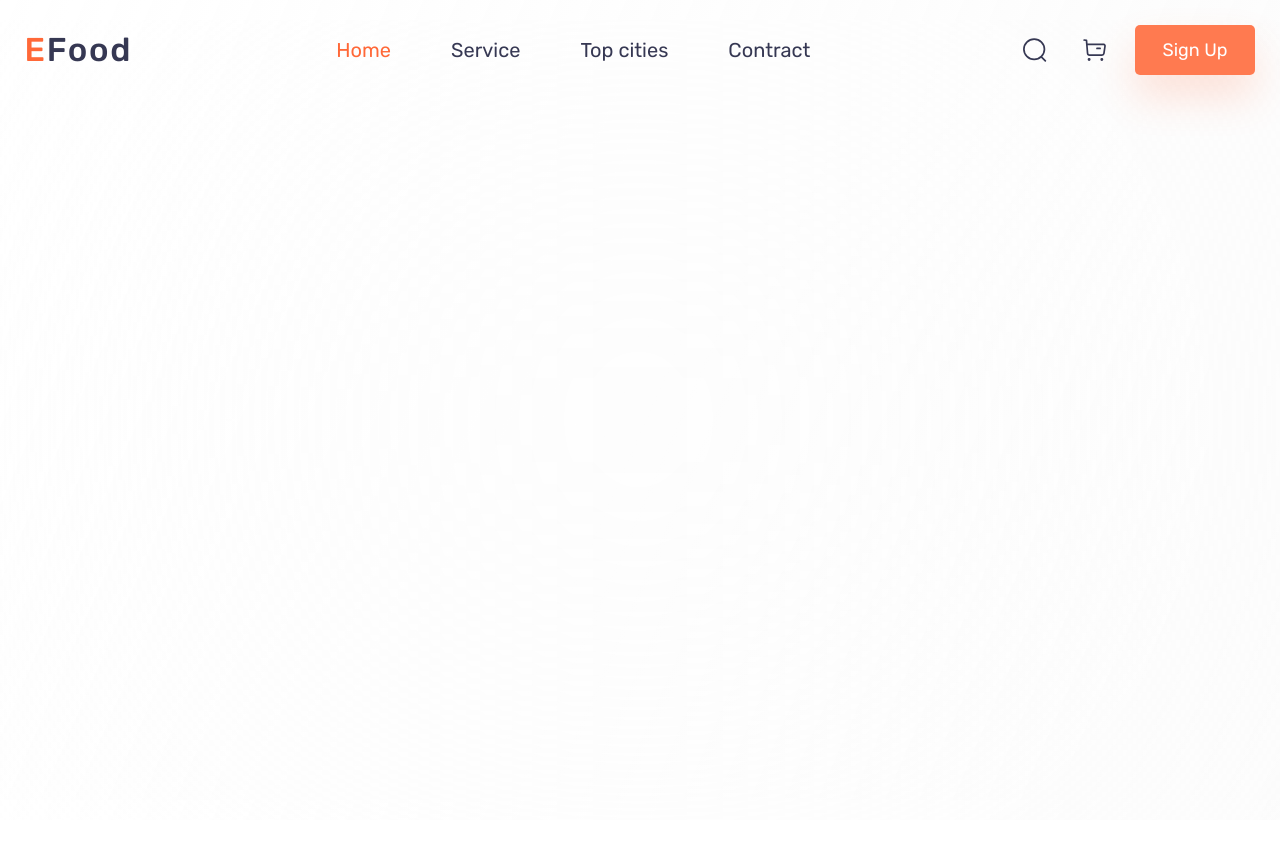
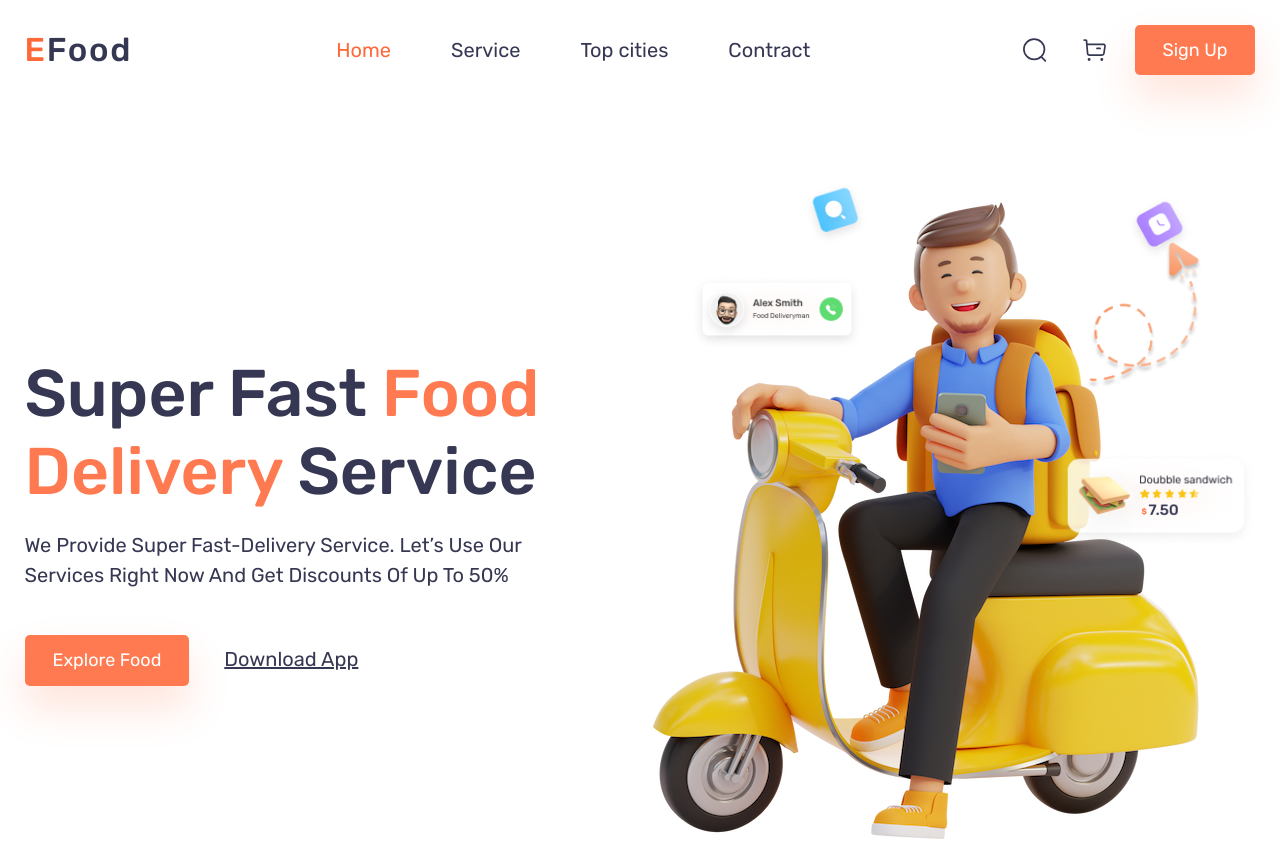
Before and after one commit to KoreshkovS/efood, a plain HTML site: page index.html in a window 1280 px wide. Before the commit the page ends 820 px from the top, so only its background shows below. Drawn offline with Linux system fonts and the light colour scheme.

Commit message:
hero ready

```diff
--- a/index.html
+++ b/index.html
@@ -66,7 +66,60 @@
         </div>
       </div>
     </header>
-    <main></main>
+    <main>
+      <section class="hero">
+        <div class="hero__container">
+          <div class="hero__content">
+            <h1 class="hero__title">
+              super fast <span class="acсent">Food delivery</span> service
+            </h1>
+            <p class="hero__text">
+              We provide super fast-delivery service. Let’s use our services
+              right now and get discounts of up to 50%
+            </p>
+            <div class="hero__buttons">
+              <button class="hero__button button">Explore Food</button>
+              <a href="" class="hero__link">Download App</a>
+            </div>
+          </div>
+          <div class="hero__media">
+            <img
+              class="hero__image"
+              src="./images/hero/scooter-guy.png"
+              alt="scooter guy"
+            />
+            <img
+              src="./images/hero/alex-smith.png"
+              alt="alex smith"
+              class="hero__call"
+            />
+            <img
+              src="./images/hero/hero-magnifier.png"
+              alt="hero magnifier"
+              class="hero__magnifier"
+            />
+            <img src="./images/hero/time.png" alt="time" class="hero__time" />
+            <img
+              src="./images/hero/send-shape.png"
+              alt="arrow"
+              class="hero__arrow"
+            />
+            <img
+              src="./images/hero/doubble-sandwich.png"
+              alt="doubble sandwich"
+              class="herro__sandwich"
+            />
+          </div>
+        </div>
+      </section>
+
+      <section class="popular">
+        <div class="popular__container">
+          <h2 class="popular__title"></h2>
+          <ul class="popular__refine"></ul>
+        </div>
+      </section>
+    </main>
     <footer class="footer"></footer>
 
     <script src="./js/mobile-menu.js"></script>
--- a/sass/components/_body.scss
+++ b/sass/components/_body.scss
@@ -4,12 +4,18 @@ body {
   font-size: 20px;
   line-height: 1.5; /* 30/20 */
   color: $blackColor;
-  background: linear-gradient(
+  background-color: linear-gradient(
     113.59deg,
     rgba(239, 239, 239, 0) -2.01%,
     rgba(239, 239, 239, 0.2) 103.74%
   );
   backdrop-filter: blur(388.5px);
+  @media screen and (max-width: 767.98px) {
+    font-size: 18px;
+  }
+  @media screen and (max-width: 479.98px) {
+     font-size: 16px;
+  }
 }
 [class*="__container"] {
   max-width: 1261px;
@@ -19,7 +25,9 @@ body {
 [class*="__title"] {
   font-weight: 500;
 }
-
+.acсent {
+  color: #ff7a50;
+}
 .logo {
   font-weight: 500;
   font-size: 33px;
--- a/sass/components/_header.scss
+++ b/sass/components/_header.scss
@@ -35,7 +35,7 @@
     top: 100%;
     left: 0;
     width: 100%;
-    background-color: inherit;
+    background-color: #fad6cb;
     padding-bottom: 20px;
     &.is-open {
       display: flex;
--- /dev/null
+++ b/sass/components/_hero-section.scss
@@ -0,0 +1,108 @@
+.hero {
+  margin-top: 100px;
+  @media screen and (max-width: 1023.98px) {
+    margin-top: 50px;
+  }
+  @media screen and (max-width: 479.98px) {
+    margin-top: 25px;
+  }
+}
+.hero__container {
+  display: flex;
+  align-items: center;
+  justify-content: space-between;
+  gap: 20px;
+  @media screen and (max-width: 767.98px) {
+    flex-direction: column;
+  }
+}
+.hero__content {
+  max-width: 515px;
+  @media screen and (max-width: 767.98px) {
+    max-width: 100%;
+  }
+}
+.hero__title {
+  font-size: 66px;
+  line-height: 1.18; /* 78/66 */
+  text-transform: capitalize;
+
+  margin-bottom: 20px;
+  @media screen and (max-width: 767.98px) {
+    text-align: center;
+    font-size: 50px;
+  }
+  @media screen and (max-width: 479.98px) {
+    font-size: 40px;
+  }
+}
+.hero__text {
+  text-transform: capitalize;
+
+  margin-bottom: 45px;
+
+  @media screen and (max-width: 767.98px) {
+    text-align: center;
+    margin-bottom: 35px;
+  }
+  @media screen and (max-width: 479.98px) {
+    margin-bottom: 20px;
+  }
+}
+.hero__buttons {
+  @media screen and (max-width: 767.98px) {
+    text-align: center;
+  }
+}
+.hero__button {
+  margin-right: 30px;
+}
+.hero__link {
+  line-height: 1.2; /* 24/20 */
+
+  text-decoration-line: underline;
+
+  transition: color 250ms ease;
+
+  &:hover,
+  &:focus {
+    color: $hoverColor;
+  }
+}
+.hero__media {
+  max-width: 690px;
+  position: relative;
+}
+.hero__image {
+  width: 100%;
+}
+.hero__call {
+  position: absolute;
+  top: 14%; /* 125/690 */
+  left: 18%; /* 121/690 */
+  width: 25%; /* 178/690 */
+}
+.hero__magnifier {
+  position: absolute;
+  top: 0;
+  left: 34%; /* 240/690 */
+  width: 10%; /* 72/690 */
+}
+.hero__time {
+  position: absolute;
+  top: 2%; /* 11/690 */
+  right: 9%; /* 65/690 */
+  width: 10%; /* 73/690 */
+}
+.hero__arrow {
+  position: absolute;
+  top: 6%; /* 47/690 */
+  right: 5%; /* 34/690 */
+  width: 21%; /* 149/690 */
+}
+.herro__sandwich {
+  position: absolute;
+  top: 38%;
+  right: 0;
+  width: 33%; /* 230/690 */
+}
--- a/sass/main.scss
+++ b/sass/main.scss
@@ -2,3 +2,4 @@
 @import "./units/variables";
 @import "./components/body";
 @import "./components/header";
+@import "./components/hero-section";
```
Also changed, not shown: css/main.css, css/main.min.css, images/hero/alex-smith.png (added), images/hero/doubble-sandwich.png (added), images/hero/hero-magnifier.png (added), images/hero/scooter-guy.png (added), images/hero/send-shape.png (added), images/hero/time.png (added), 3 other files.
